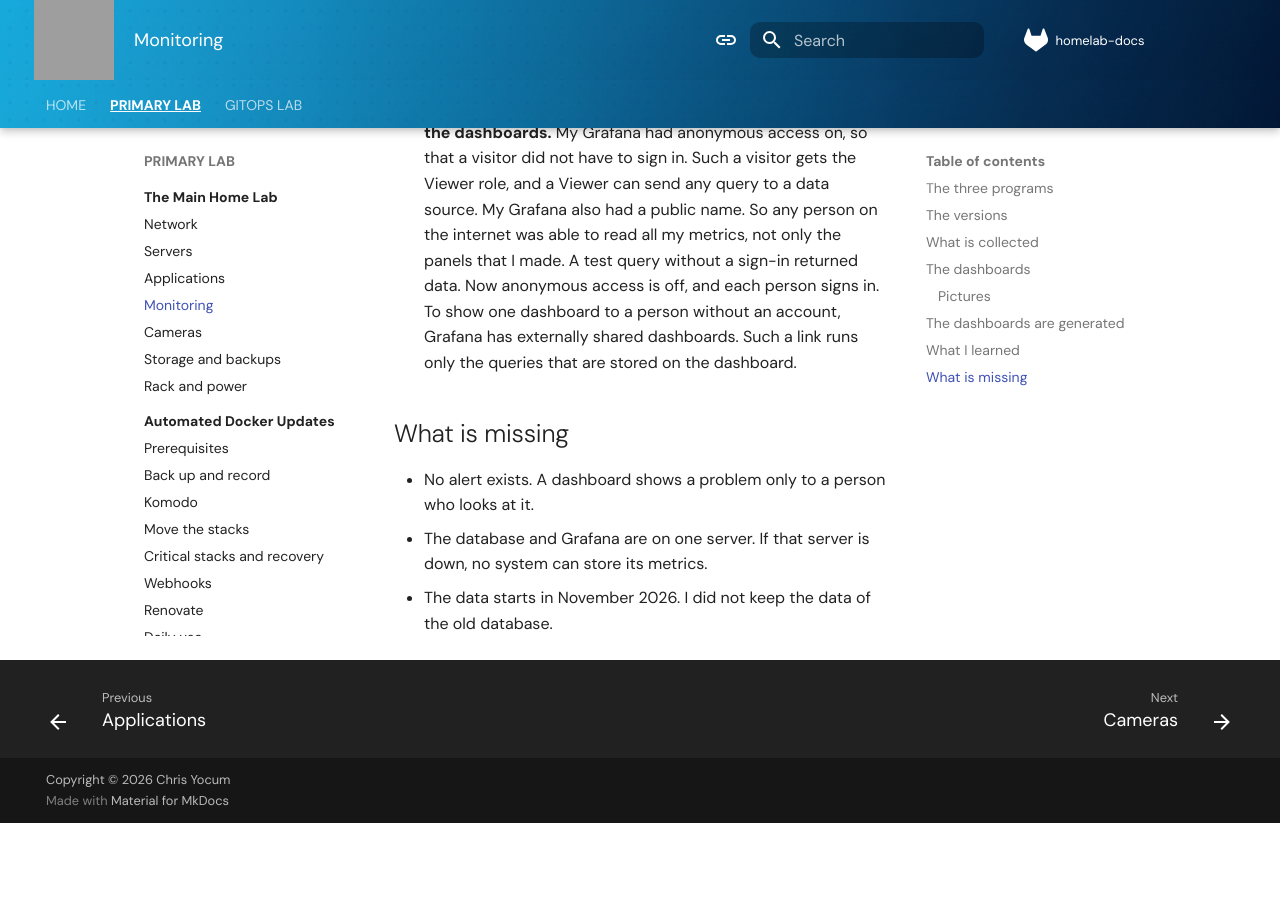
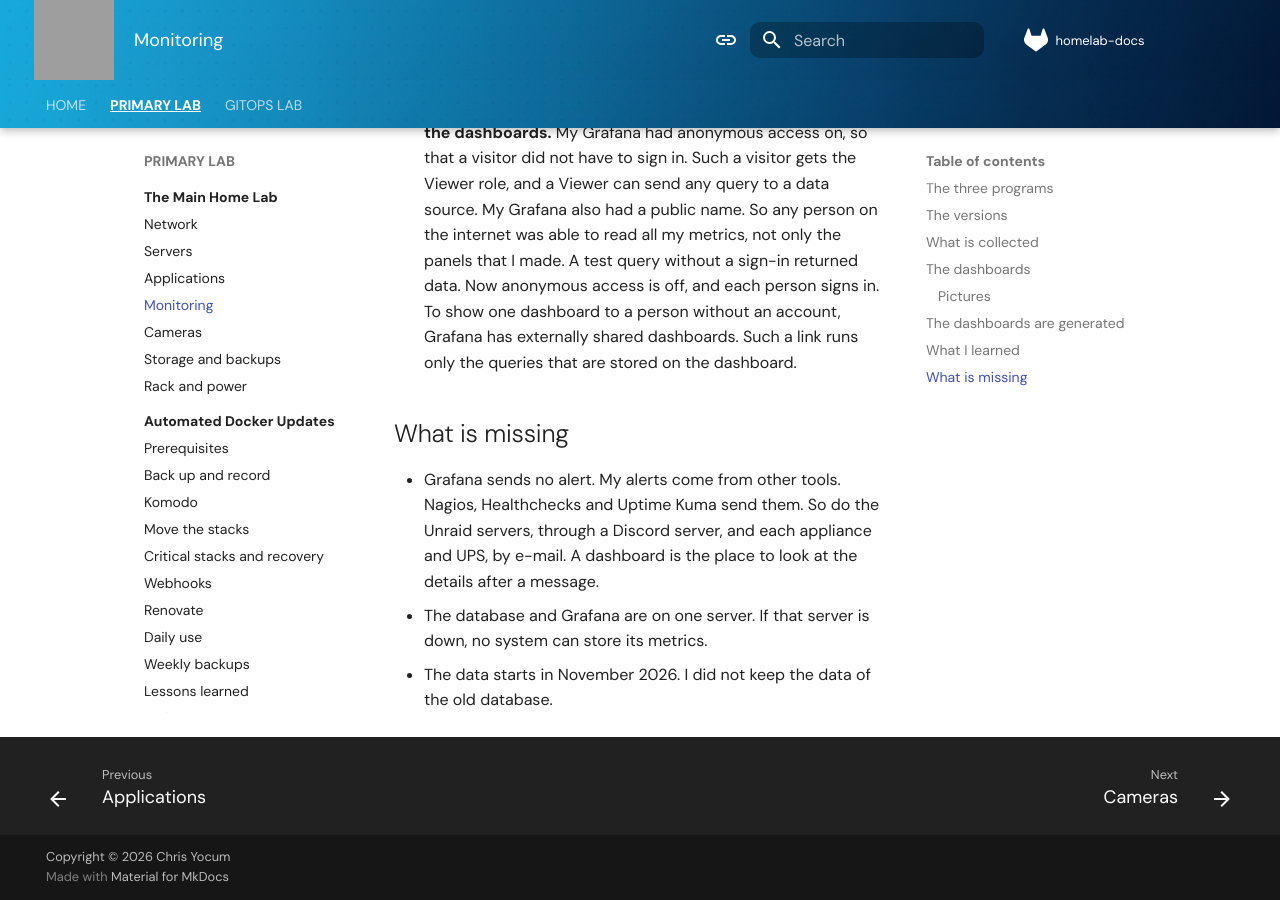
Before and after one commit to tronyx/homelab-docs, an MkDocs documentation site: the page built from docs/labs/primary/monitoring.md, in a window 1280 px wide and 900 px high, scrolled down 8578 px. Built offline with MkDocs 1.6.1 and Material for MkDocs 9.7.7, drawn with Linux system fonts in a browser that asks for light colours; comment, search, counter and statistics services are not loaded; before the commit the page ends 9401 px from its top, so only the background shows below that; grey boxes are pictures that could not be loaded.

Commit message:
Say that the alerts come from other tools
The Monitoring page said that no alert exists. Grafana sends none,
but Nagios, Healthchecks, Uptime Kuma, the Unraid servers and each
appliance and UPS do.

Co-Authored-By: Claude Fable 5.2 <noreply@anthropic.com>

```diff
--- a/docs/labs/primary/monitoring.md
+++ b/docs/labs/primary/monitoring.md
@@ -140,6 +140,6 @@ A test makes sure that each dashboard file is exactly what its generator writes.
 
 ## What is missing
 
-- No alert exists. A dashboard shows a problem only to a person who looks at it.
+- Grafana sends no alert. My alerts come from other tools. Nagios, Healthchecks and Uptime Kuma send them. So do the Unraid servers, through a Discord server, and each appliance and UPS, by e-mail. A dashboard is the place to look at the details after a message.
 - The database and Grafana are on one server. If that server is down, no system can store its metrics.
 - The data starts in November 2026. I did not keep the data of the old database.
```
